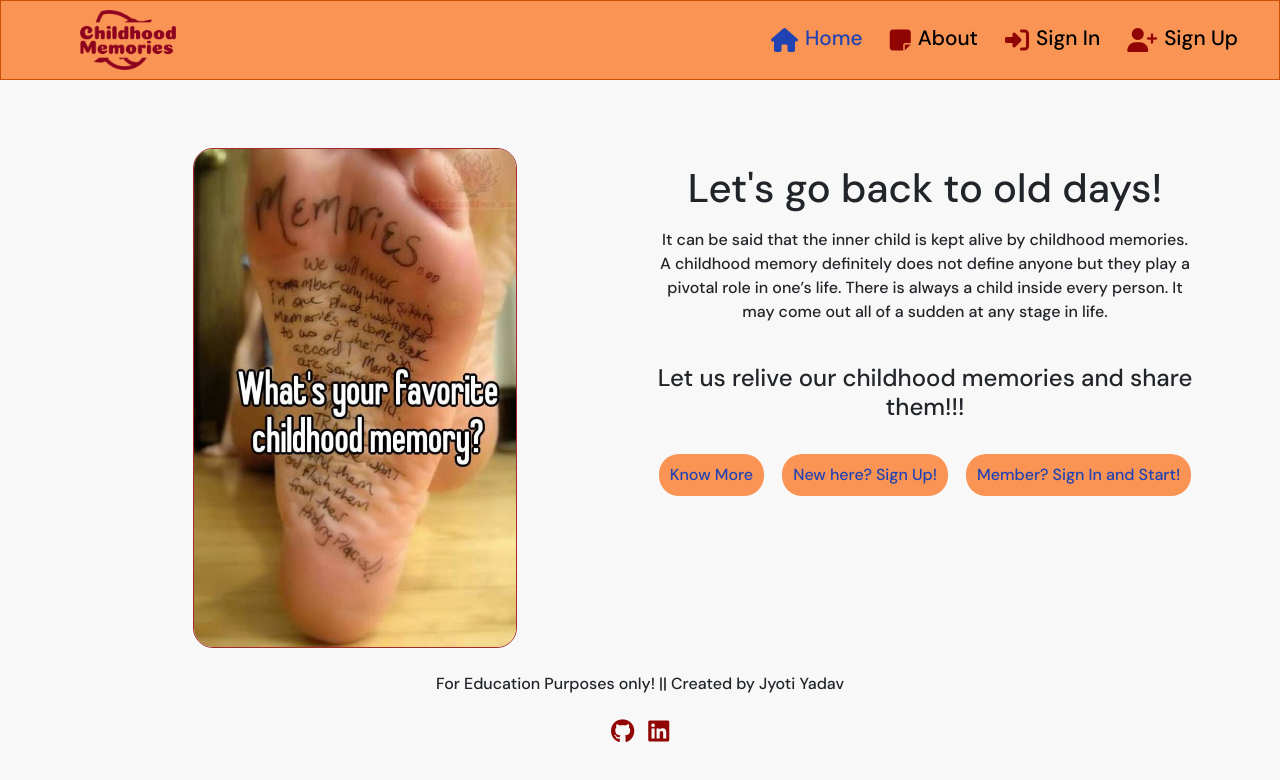
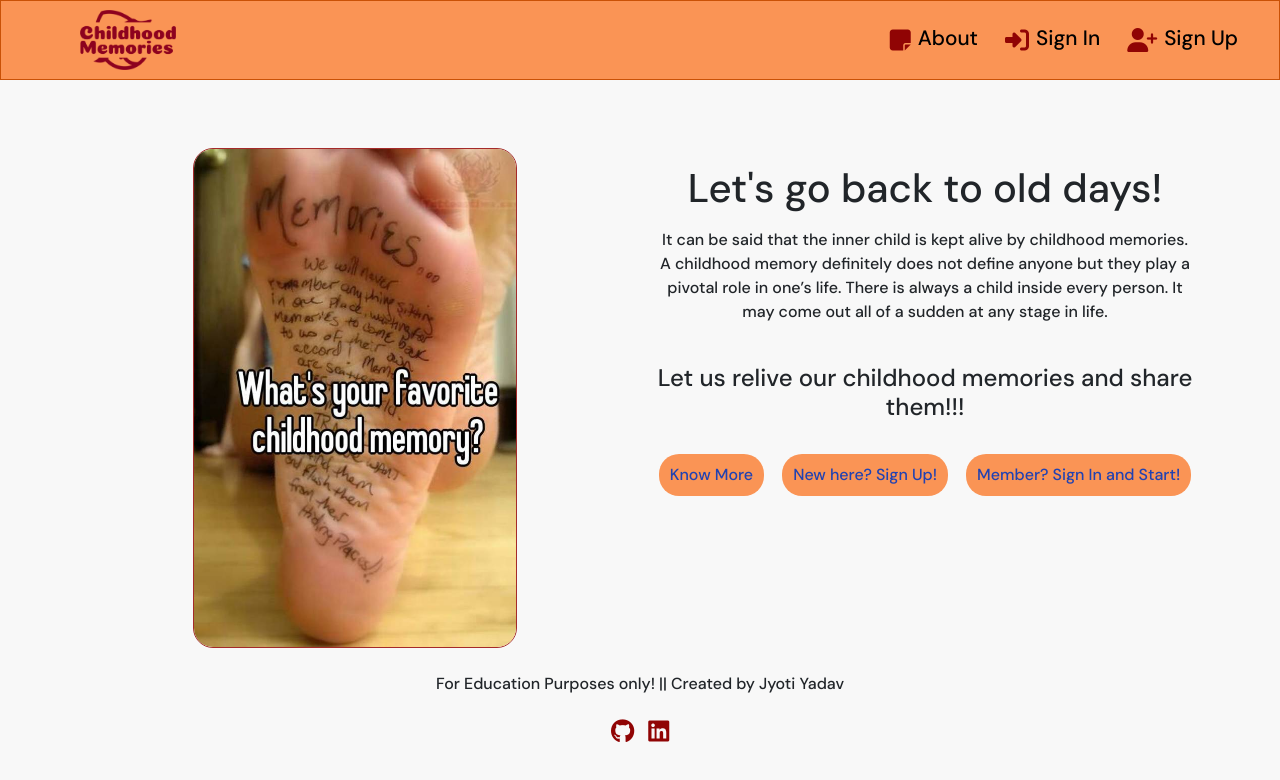
Before and after one commit to jyotiyadav2508/childhood-memories-react-pp5, a React (Create React App) app: page / in a window 1280 px wide. Shown: the top 780 px of the page. Built offline with nearby package versions, Linux system fonts and the light colour scheme; no server answers.

Commit message:
Error: When SignUp signIn first time, render page not found. If already account then renders home page as expected

```diff
--- a/src/components/NavBar.js
+++ b/src/components/NavBar.js
@@ -139,14 +139,6 @@ const NavBar = () => {
         />
         <Navbar.Collapse id="basic-navbar-nav">
           <Nav className="ml-auto text-left">
-            <NavLink
-              exact
-              className={styles.NavLink}
-              activeClassName={styles.Active}
-              to="/"
-            >
-              <i className="fas fa-home"></i>Home
-            </NavLink>
             {currentUser ? loggedInIcons : loggedOutIcons}
           </Nav>
         </Navbar.Collapse>
```
